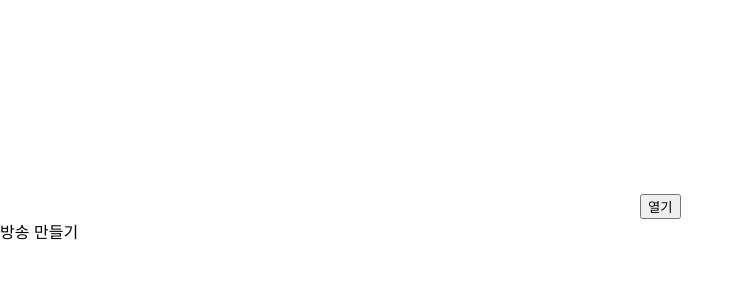
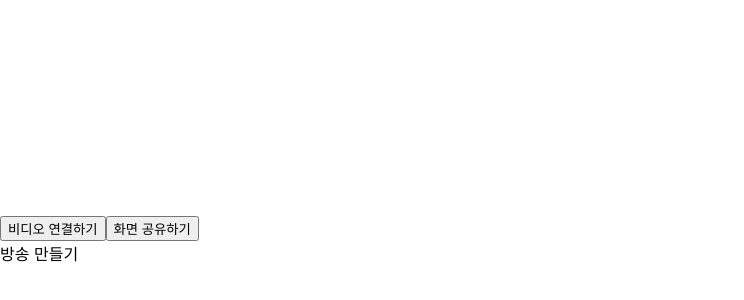
Before and after one commit to jinhwansuh/nextjs-real-time-chatting, a Next.js app in the folder client/: page /live/create in a window 1280 px wide. Shown: the part 188-488 px from the top of the page, without its empty margins (0-744 px from the left). Built offline with nearby package versions, Linux system fonts and the light colour scheme.

Commit message:
feat(client): 내 화면 공유 추가

```diff
--- a/client/src/pages/live/create/index.tsx
+++ b/client/src/pages/live/create/index.tsx
@@ -6,35 +6,50 @@ const Create = () => {
   const videoRef = useRef<HTMLVideoElement>(null);
 
   useEffect(() => {
+    console.log(streamState, videoRef);
     if (videoRef.current)
       videoRef.current.srcObject = streamState ? streamState : null;
   }, [streamState]);
 
-  const handleClick = async (e: MouseEvent<HTMLButtonElement>) => {
+  const handleVideoClick = async (e: MouseEvent<HTMLButtonElement>) => {
     try {
       const stream = await navigator.mediaDevices.getUserMedia({
-        audio: true,
+        audio: false,
         video: true,
       });
-      setStreamState(() => stream);
+      setStreamState(stream);
 
       e.currentTarget.disabled = true;
     } catch (e) {
       // handleError(e);
     }
   };
+  const handleDisplayClick = async (e: MouseEvent<HTMLButtonElement>) => {
+    try {
+      const stream = await navigator.mediaDevices.getDisplayMedia({
+        video: true,
+      });
+      setStreamState(stream);
 
+      e.currentTarget.disabled = true;
+    } catch (e) {
+      // handleError(e);
+    }
+  };
   return (
     <>
       <StyledVideo ref={videoRef} autoPlay />
-      <button onClick={handleClick}>열기</button>
+      <div>
+        <button onClick={handleVideoClick}>비디오 연결하기</button>
+        <button onClick={handleDisplayClick}>화면 공유하기</button>
+      </div>
       <div>방송 만들기</div>
     </>
   );
 };
 
 const StyledVideo = styled.video`
-  width: 50%;
+  width: 80%;
   height: 400px;
 `;
 
```
